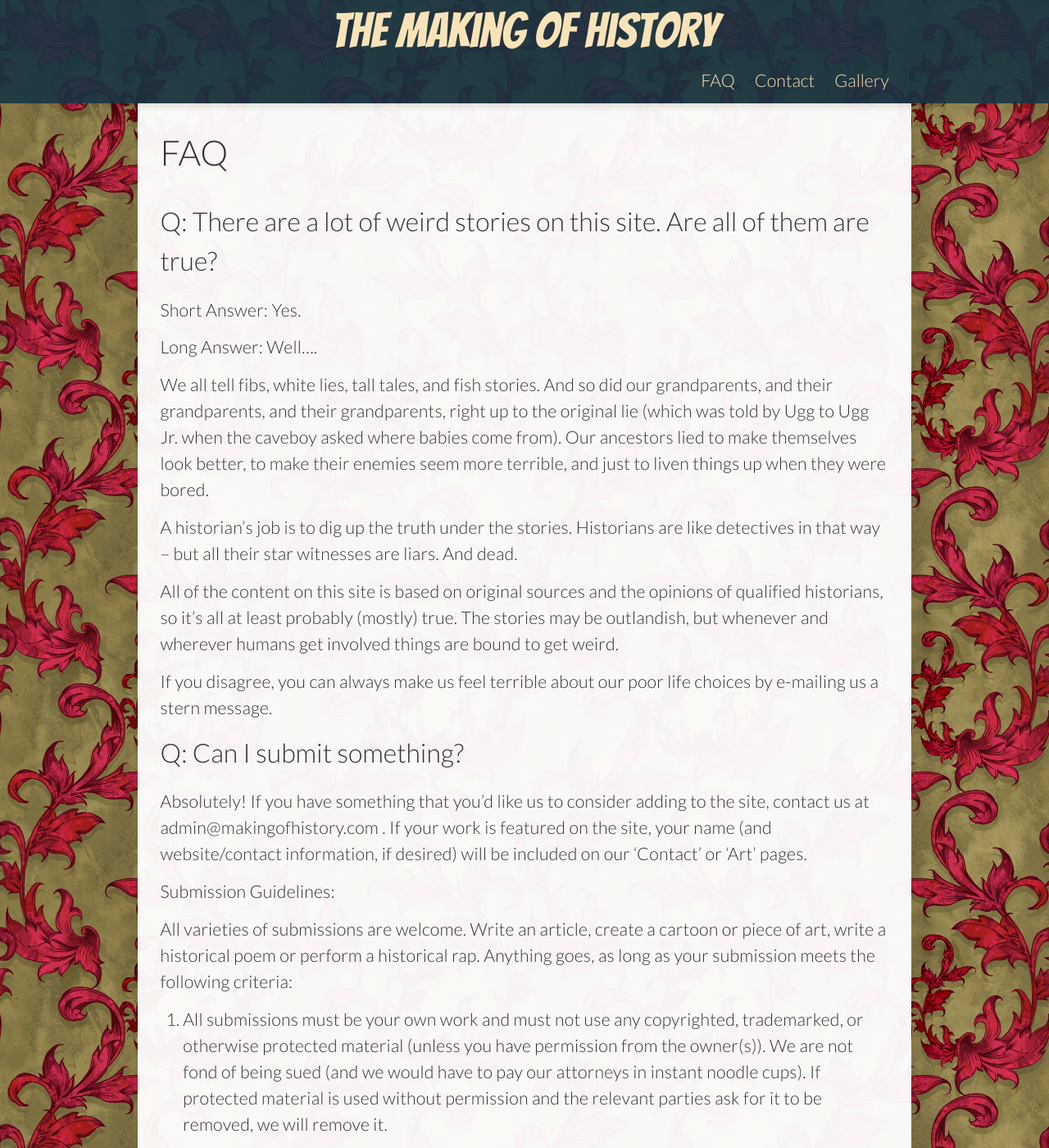
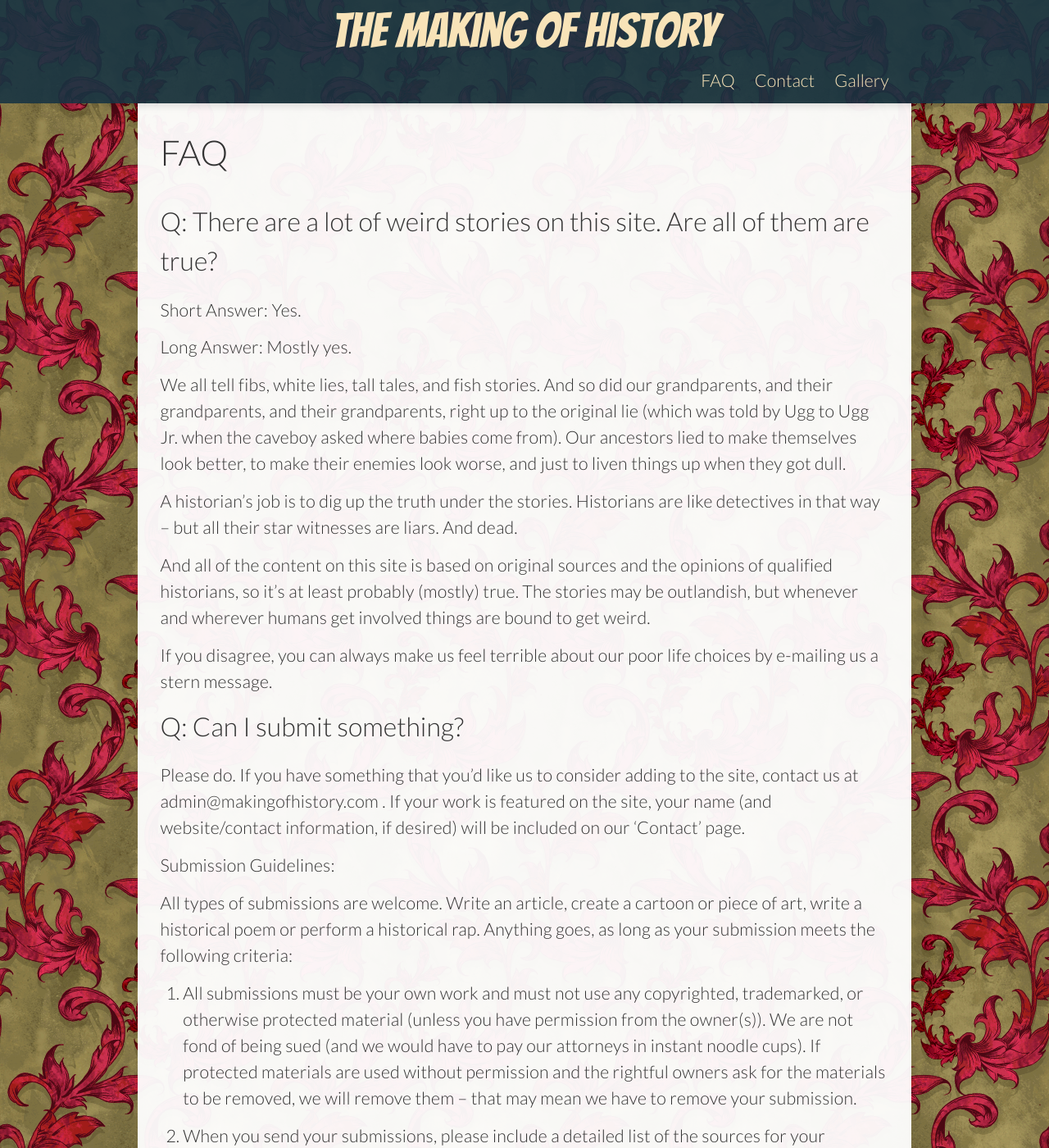
Before and after one commit to benadamstyles/making-of-history, a Jekyll site: the page built from FAQ.md, in a window 1280 px wide and 1400 px high. Shown: the whole window at 82% size. Built offline with Jekyll 4.4.1, drawn with Linux system fonts in a browser that asks for light colours; some web fonts are replaced; some of the changed text lies outside the part shown.

Commit message:
Updated FAQ.md

```diff
--- a/FAQ.md
+++ b/FAQ.md
@@ -1,10 +1,11 @@
 ---
+weight: 1
+permalink: /faq/
 layout: page
 title: FAQ
-permalink: /faq/
-weight: 1
 published: true
 ---
+
 
 
 
@@ -12,24 +13,24 @@
 
 Short Answer: Yes.
 
-Long Answer: Well....
+Long Answer: Mostly yes.
 
-We all tell fibs, white lies, tall tales, and fish stories. And so did our grandparents, and their grandparents, and their grandparents, right up to the original lie (which was told by Ugg to Ugg Jr. when the caveboy asked where babies come from). Our ancestors lied to make themselves look better, to make their enemies seem more terrible, and just to liven things up when they were bored.
+We all tell fibs, white lies, tall tales, and fish stories. And so did our grandparents, and their grandparents, and their grandparents, right up to the original lie (which was told by Ugg to Ugg Jr. when the caveboy asked where babies come from). Our ancestors lied to make themselves look better, to make their enemies look worse, and just to liven things up when they got dull.
 
 A historian’s job is to dig up the truth under the stories. Historians are like detectives in that way -- but all their star witnesses are liars. And dead.
 
-All of the content on this site is based on original sources and the opinions of qualified historians, so it’s all at least probably (mostly) true. The stories may be outlandish, but whenever and wherever humans get involved things are bound to get weird.
+And all of the content on this site is based on original sources and the opinions of qualified historians, so it’s at least probably (mostly) true. The stories may be outlandish, but whenever and wherever humans get involved things are bound to get weird.
 
 If you disagree, you can always make us feel terrible about our poor life choices by e-mailing  us a stern message.
 
 ## Q: Can I submit something?
 
-Absolutely! If you have something that you’d like us to consider adding to the site, contact us at admin@makingofhistory.com . If your work is featured on the site, your name (and website/contact information, if desired) will be included on our ‘Contact’ or 'Art' pages.
+Please do. If you have something that you’d like us to consider adding to the site, contact us at admin@makingofhistory.com . If your work is featured on the site, your name (and website/contact information, if desired) will be included on our ‘Contact’ page.
 
 Submission Guidelines:
 
-All varieties of submissions are welcome. Write an article, create a cartoon or piece of art, write a historical poem or perform a historical rap. Anything goes, as long as your submission meets the following criteria:
+All types of submissions are welcome. Write an article, create a cartoon or piece of art, write a historical poem or perform a historical rap. Anything goes, as long as your submission meets the following criteria:
 
-1. All submissions must be your own work and must not use any copyrighted, trademarked, or otherwise protected material (unless you have permission from the owner(s)). We are not fond of being sued (and we would have to pay our attorneys in instant noodle cups). If protected material is used without permission and the relevant parties ask for it to be removed, we will remove it.
+1. All submissions must be your own work and must not use any copyrighted, trademarked, or otherwise protected material (unless you have permission from the owner(s)). We are not fond of being sued (and we would have to pay our attorneys in instant noodle cups). If protected materials are used without permission and the rightful owners ask for the materials to be removed, we will remove them -- that may mean we have to remove your submission.
 
-2. All submissions must include a detailed list of the sources for your research. And unfortunately, your main sources can't be rare tomes from the tomb of Tutankhamun because if we can’t verify your facts, we won’t put them on the site.
+2. When you send your submissions, please include a detailed list of the sources for your information. And unfortunately, your main sources can't be rare tomes from the tomb of Tutankhamun because if we can’t verify your facts, we won’t put them on the site.
```
